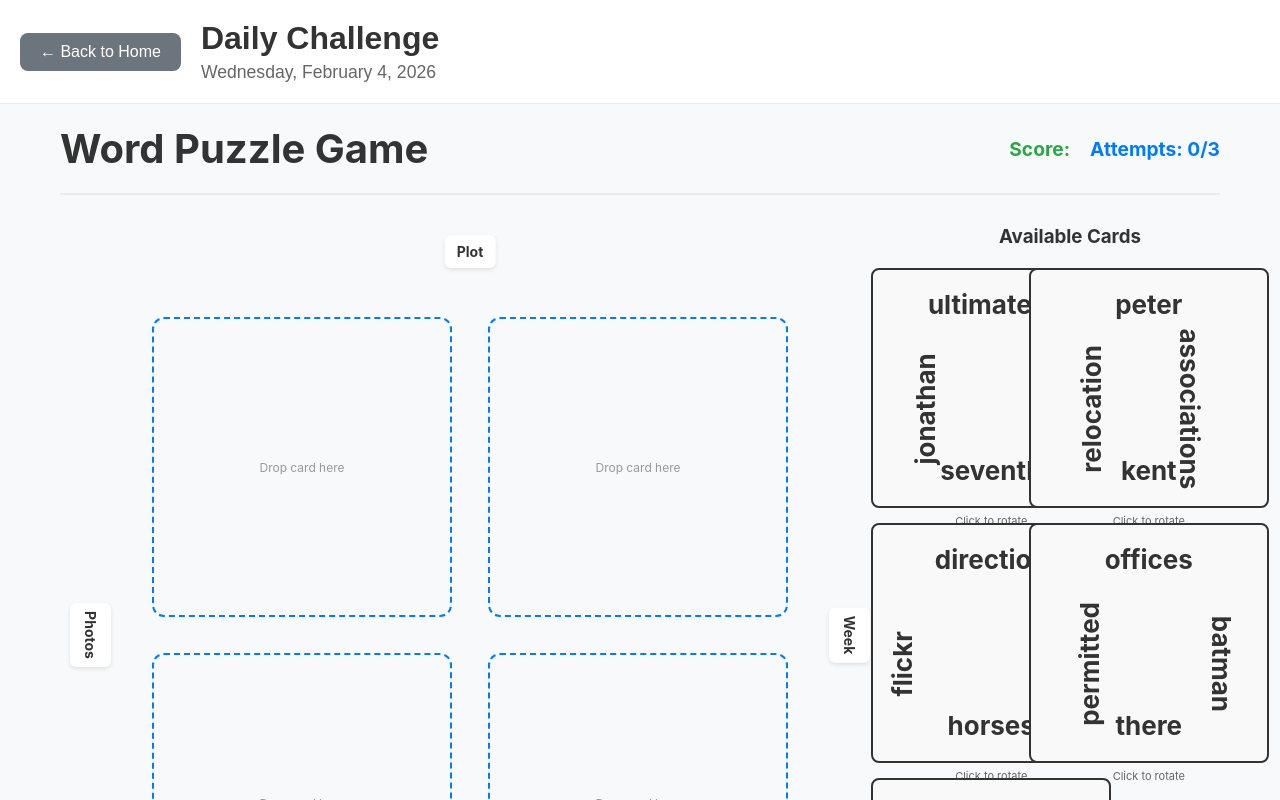
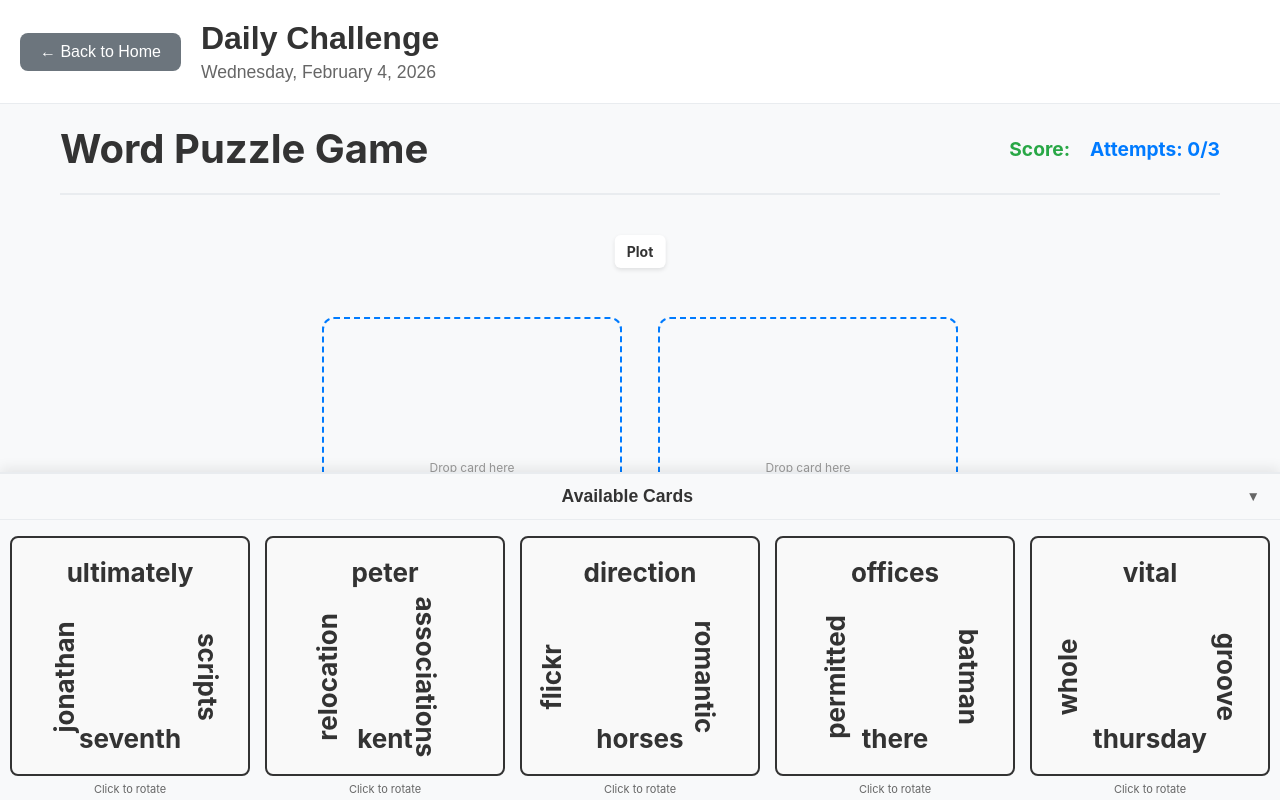
Before and after one commit to joelatwo/solo-clover, a Next.js app: page /puzzle/2-4-2026 in a window 1280 px wide. Shown: the top 800 px of the page. Built offline with nearby package versions, Linux system fonts and the light colour scheme.

Commit message:
Card ui is now better

```diff
--- a/src/components/WordPuzzleGame.module.css
+++ b/src/components/WordPuzzleGame.module.css
@@ -2,6 +2,7 @@
   max-width: 1200px;
   margin: 0 auto;
   padding: 20px;
+  padding-bottom: 100px; /* space above the fixed card bar */
   font-family: -apple-system, BlinkMacSystemFont, "Segoe UI", "Roboto",
     sans-serif;
 }
@@ -70,34 +71,84 @@
 }
 
 .gameArea {
-  display: flex;
-  gap: 40px;
-  margin-bottom: 30px;
+  margin-bottom: 20px;
 }
 
 .puzzleArea {
-  flex: 1;
   display: flex;
   justify-content: center;
   align-items: center;
 }
 
-.cardsArea {
-  flex: 1;
-  min-width: 300px;
+/* Bottom card bar – horizontal, open/close */
+.cardBar {
+  position: fixed;
+  bottom: 0;
+  left: 0;
+  right: 0;
+  background: #f8f9fa;
+  border-top: 2px solid #e9ecef;
+  box-shadow: 0 -4px 12px rgba(0, 0, 0, 0.08);
+  z-index: 100;
+  transition: box-shadow 0.2s ease;
 }
 
-.cardsArea h3 {
-  margin-bottom: 20px;
+.cardBarToggle {
+  width: 100%;
+  display: flex;
+  align-items: center;
+  justify-content: center;
+  gap: 12px;
+  padding: 12px 20px;
+  font-size: 1.1rem;
+  font-weight: 600;
   color: #333;
+  background: transparent;
+  border: none;
+  cursor: pointer;
+  transition: background 0.2s ease;
+}
+
+.cardBarToggle:hover {
+  background: #e9ecef;
+}
+
+.cardBarTitle {
+  flex: 1;
   text-align: center;
 }
 
+.cardBarChevron {
+  font-size: 0.85rem;
+  color: #666;
+}
+
+.cardBarContent {
+  overflow-x: auto;
+  overflow-y: hidden;
+  max-height: 0;
+  opacity: 0;
+  transition: max-height 0.3s ease, opacity 0.2s ease, padding 0.2s ease;
+}
+
+.cardBarOpen .cardBarContent {
+  max-height: 320px;
+  opacity: 1;
+  padding: 16px 20px 24px;
+  border-top: 1px solid #e9ecef;
+}
+
 .cardsGrid {
-  display: grid;
-  grid-template-columns: repeat(auto-fit, minmax(120px, 1fr));
+  display: flex;
+  flex-wrap: nowrap;
   gap: 15px;
-  justify-items: center;
+  justify-content: center;
+  align-items: center;
+  margin: 0 auto;
+}
+
+.cardsGrid > * {
+  flex: 0 0 auto;
 }
 
 .controls {
@@ -171,11 +222,6 @@
 }
 
 @media (max-width: 768px) {
-  .gameArea {
-    flex-direction: column;
-    gap: 20px;
-  }
-
   .header {
     flex-direction: column;
     gap: 15px;
--- a/src/components/WordPuzzleGame.tsx
+++ b/src/components/WordPuzzleGame.tsx
@@ -1,5 +1,6 @@
 "use client";
 
+import { useState } from "react";
 import { useGameLogic } from "@/hooks/useGameLogic";
 import { PuzzleType } from "@/types/game";
 import { DndProvider } from "react-dnd";
@@ -13,6 +14,7 @@ type Props = {
 };
 
 export default function WordPuzzleGame({ initialPuzzle }: Props) {
+  const [isCardBarOpen, setIsCardBarOpen] = useState(true);
   const {
     placedCards,
     cardsCorrectness,
@@ -67,9 +69,25 @@ export default function WordPuzzleGame({ initialPuzzle }: Props) {
               onCardRemove={removeCard}
             />
           </div>
+        </div>
 
-          <div className={styles.cardsArea}>
-            <h3>Available Cards</h3>
+        <div
+          className={`${styles.cardBar} ${
+            isCardBarOpen ? styles.cardBarOpen : styles.cardBarClosed
+          }`}
+        >
+          <button
+            type="button"
+            className={styles.cardBarToggle}
+            onClick={() => setIsCardBarOpen((open) => !open)}
+            aria-expanded={isCardBarOpen}
+          >
+            <span className={styles.cardBarTitle}>Available Cards</span>
+            <span className={styles.cardBarChevron}>
+              {isCardBarOpen ? "▼" : "▲"}
+            </span>
+          </button>
+          <div className={styles.cardBarContent}>
             <div className={styles.cardsGrid}>
               {availableCards.map((card) => (
                 <Card key={card.id} card={card} onRotate={rotateCard} />
```
